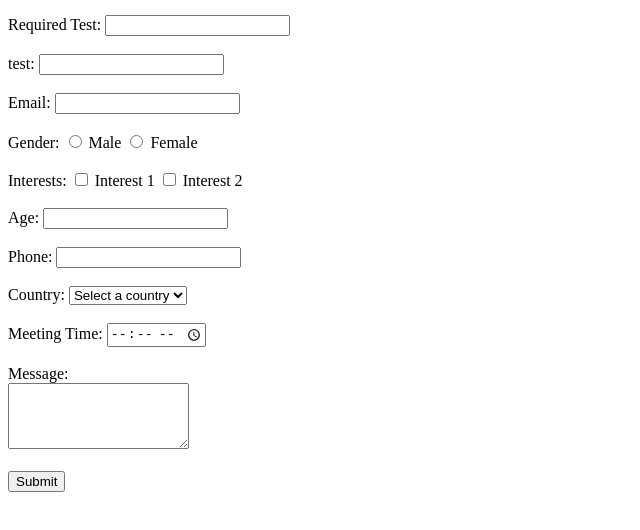
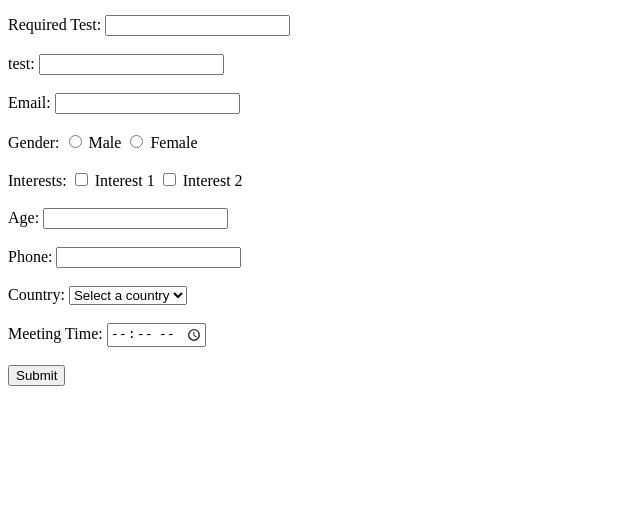
Before and after one commit to Ashwinv007/test-form, a plain HTML site: page form.html in a window 1280 px wide. Shown: the part 104-634 px from the top of the page, without its empty margins (0-640 px from the left). Drawn offline with Linux system fonts and the light colour scheme.

Commit message:
Update form.html

```diff
--- a/form.html
+++ b/form.html
@@ -45,8 +45,8 @@
         <label for="meetingTime">Meeting Time:</label>
         <input type="time" id="meetingTime" name="meetingTime" required><br><br>
 
-        <label for="message">Message:</label><br>
-        <textarea id="message" name="message" rows="4" required></textarea><br><br>
+<!--         <label for="message">Message:</label><br>
+        <textarea id="message" name="message" rows="4" required></textarea><br><br> -->
 
         <input type="submit" value="Submit">
     </form>
```
